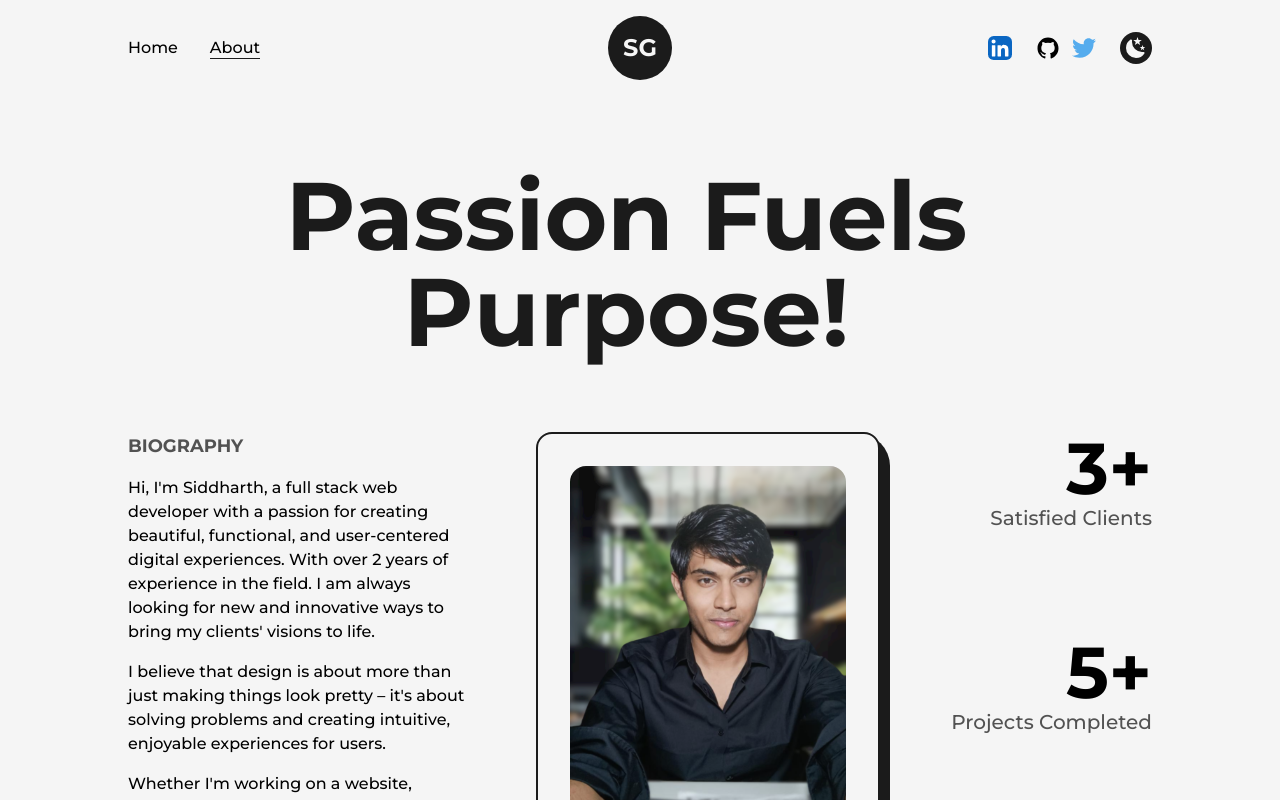
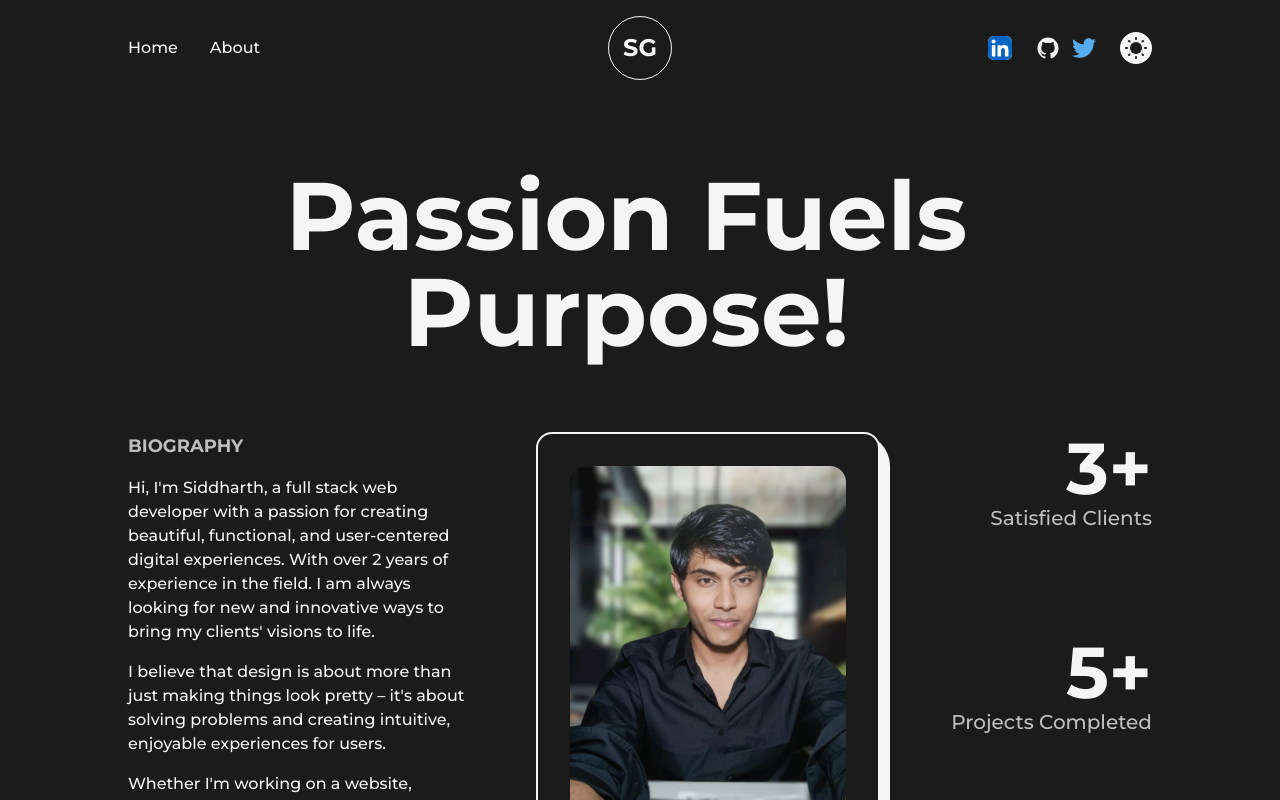
Before and after one commit to Cyddharth-Gupta/portfolio-website, a Next.js app: page /about in a window 1280 px wide. Both pictures are taken after a click on the button 1136 px from the left and 48 px from the top of the page. Shown: the top 800 px of the page. Built offline with nearby package versions, Linux system fonts and the light colour scheme.

Commit message:
Add: Dark mode functionality for About page

```diff
--- a/components/Education.js
+++ b/components/Education.js
@@ -17,7 +17,7 @@ const Details = ({type, time, place, info }) => {
             <h3 className='capitalise font-bold text-2xl'>
                 {type}
             </h3>
-            <span className='capitalise font-medium text-dark/75'>
+            <span className='capitalise font-medium text-dark/75 dark:text-light/75'>
                 {time} | {place}
             </span>
             <p className='font-medium w-full'>
@@ -43,7 +43,7 @@ const Education = () => {
         <div ref={ref} className='w-[75%] mx-auto relative'>
             <motion.div style={{
                 scaleY: scrollYProgress,
-            }} className='absolute left-9 top-0 w-[4px] h-full bg-dark origin-top'/>
+            }} className='absolute left-9 top-0 w-[4px] h-full bg-dark origin-top dark:bg-light'/>
             <ul className='w-full flex flex-col items-start justify-between ml-4'>
                 <Details type={'Bachelor Of Technology In Industrial Internet of Things (Regular)'} time={"2021-2025 (expected)"} place={'Guru Gobind Singh Indraprastha University, Delh (GGSIPU)'} info={"CGPA: 9.1 (upto 3rd sem)"}/>
                 <Details type={'Bachelor Of Science In Data Science (Online)'} time={"2021-2025"} place={'Indian Institute of Technology, Madras (IIT, Madras)'} info={""}/>
--- a/components/Experience.js
+++ b/components/Experience.js
@@ -15,9 +15,9 @@ const Details = ({position, company, companyLink, time, address, work}) => {
             duration:0.5, type: 'spring',
         }} >
             <h3 className='capitalise font-bold text-2xl'>
-                {position}&nbsp;<a href={companyLink} target='_blank' className='text-primary capitalize'>@{company}</a>
+                {position}&nbsp;<a href={companyLink} target='_blank' className='text-primary dark:text-primaryDark capitalize'>@{company}</a>
             </h3>
-            <span className='capitalise font-medium text-dark/75'>
+            <span className='capitalise font-medium text-dark/75 dark:text-light/75'>
                 {time} | {address}
             </span>
             <br/>
@@ -44,7 +44,7 @@ const Experience = () => {
         <div ref={ref} className='w-[75%] mx-auto relative'>
             <motion.div style={{
                 scaleY: scrollYProgress,
-            }} className='absolute left-9 top-0 w-[4px] h-full bg-dark origin-top'/>
+            }} className='absolute left-9 top-0 w-[4px] h-full bg-dark origin-top dark:bg-light'/>
             <ul className='w-full flex flex-col items-start justify-between ml-4'>
                 <Details position={'Software Engineering Intern'} company={'Nessviews'} companyLink={'https://www.nessviews.com'} address={'Chandigarh, India (Remote)'} time={"May, 2023 - Present"} work="Optimising the vendor panel and building new feature for it such as
 'My Collaborations' which boosted the business by 10X "/>
--- a/components/LiIcon.js
+++ b/components/LiIcon.js
@@ -7,13 +7,13 @@ const LiIcon = ({reference}) => {
         offset: ['center end', 'center center']
     })
   return (
-    <figure className='absolute left-0 stroke-dark'>
+    <figure className='absolute left-0 stroke-dark dark:stroke-light'>
         <svg className='-rotate-90' width={'75'} height={'75'} viewBox='0 0 100 100'>
-            <circle cx={'75'} cy={'50'} r='20' className='stroke-primary stroke-1 fill-none'/>
-            <motion.circle cx={'75'} cy={'50'} r='20' className='stroke-[5] fill-light' style={{
+            <circle cx={'75'} cy={'50'} r='20' className='stroke-primary dark:stroke-primaryDark stroke-1 fill-none'/>
+            <motion.circle cx={'75'} cy={'50'} r='20' className='stroke-[5] fill-light dark:fill-dark' style={{
                 pathLength: scrollYProgress,
             }}/>
-            <circle cx={'75'} cy={'50'} r='10' className='animate-pulse stroke-1 fill-primary'/>
+            <circle cx={'75'} cy={'50'} r='10' className='animate-pulse stroke-1 fill-primary dark:fill-primaryDark'/>
         </svg>
     </figure>
   )
--- a/components/Skills.js
+++ b/components/Skills.js
@@ -5,10 +5,7 @@ const Skill = ({ name, x, y }) => {
   return (
     <motion.div
       className="flex items-center justify-center rounded-full font-semibold bg-dark text-light
-              py-3 px-6 shadow-dark cursor-pointer absolute
-              lg:py-2 lg:px-4 md:text-sm md:py-1.5 md:px-3 xs:bg-transparent xs:dark:bg-transparent
-              xs:text-dark xs:dark:text-light xs:font-bold
-              "
+              py-3 px-6 shadow-dark cursor-pointer absolute dark:text-dark dark:bg-light"
       whileHover={{ scale:1.05 }}
       initial={{ x: 0, y: 0 }}
       whileInView={{ x: x, y: y, transition: {duration: 1.5} }}
@@ -31,7 +28,7 @@ const Skills = () => {
       ">
         <motion.div
           className="flex items-center justify-center rounded-full font-semibold bg-dark text-light
-              p-8 shadow-dark cursor-pointer lg:p-6 md:p-4 xs:text-xs xs:p-2
+              p-8 shadow-dark cursor-pointer lg:p-6 md:p-4 xs:text-xs xs:p-2 dark:text-dark dark:bg-light
               "
           whileHover={{ scale: 1.05 }}
         >
--- a/components/hooks/useThemeSwitcher.js
+++ b/components/hooks/useThemeSwitcher.js
@@ -23,6 +23,8 @@ const useThemeSwitcher = () => {
             }
         }
 
+        handleChange();
+
         mediaQuery.addEventListener("change", handleChange)
         return () => mediaQuery.removeEventListener("change", handleChange)
 
--- a/pages/_document.js
+++ b/pages/_document.js
@@ -1,10 +1,20 @@
 import { Html, Head, Main, NextScript } from 'next/document'
+import Script from 'next/script'
 
 export default function Document() {
   return (
     <Html lang="en">
       <Head />
       <body>
+        <Script id='theme-switcher'>
+          {`
+            if (localStorage.theme === 'dark' || (!('theme' in localStorage) && window.matchMedia('(prefers-color-scheme: dark)').matches)) {
+              document.documentElement.classList.add('dark')
+            } else {
+              document.documentElement.classList.remove('dark')
+            }
+          `}
+        </Script>
         <Main />
         <NextScript />
       </body>
--- a/pages/about.js
+++ b/pages/about.js
@@ -42,13 +42,13 @@ const about = () => {
             <meta name='description' content='any desc'/>
         </Head>
         <TransitionEffect/>
-        <main className='w-full flex flex-col items-center justify-center'>
+        <main className='w-full flex flex-col items-center justify-center dark:text-light'>
             <Layout className='pt-16'>
                 <AnimatedText text={'Passion Fuels Purpose!'} className='mb-16'/>
                 <div className='grid w-full grid-cols-8 gap-16'>
                     <div className='col-span-3 flex flex-col items-start justify-start'>
 
-                        <h2 className='mb-4 text-lg font-bold uppercase text-dark/75 '>
+                        <h2 className='mb-4 text-lg font-bold uppercase text-dark/75 dark:text-light/75'>
                             Biography
                         </h2>
                         <p className='font-medium'>
@@ -70,8 +70,8 @@ every project I work on. I look forward to the opportunity to bring my skills an
 
 
                     </div>
-                    <div className='col-span-3 relative h-max rounded-2xl border-2 border-solid border-dark bg-light p-8 '>
-                        <div className='absolute top-0 -right-3 -z-10 w-[102%] h-[103%] rounded-[2rem] bg-dark'/>
+                    <div className='col-span-3 relative h-max rounded-2xl border-2 border-solid border-dark bg-light p-8 dark:bg-dark dark:border-light '>
+                        <div className='absolute top-0 -right-3 -z-10 w-[102%] h-[103%] rounded-[2rem] bg-dark dark:bg-light'/>
                         <Image src={profilePic} alt='About profile pic' className='w-full h-auto rounded-2xl'/>
                     </div>
                     <div className='col-span-2 flex flex-col items-end justify-between'>
@@ -79,19 +79,19 @@ every project I work on. I look forward to the opportunity to bring my skills an
                             <span className='inline-block text-7xl font-bold'>
                                 <AnimatedNumbers value={3} />+
                             </span>
-                                <h2 className='text-xl font-medium capitalize text-dark/75'>satisfied clients</h2>
+                                <h2 className='text-xl font-medium capitalize text-dark/75 dark:text-light/75'>satisfied clients</h2>
                         </div>
                         <div className='flex flex-col items-end justify-center'>
                             <span className='inline-block text-7xl font-bold'>
                             <AnimatedNumbers value={5} />+
                             </span>
-                                <h2 className='text-xl font-medium capitalize text-dark/75'>projects completed</h2>
+                                <h2 className='text-xl font-medium capitalize text-dark/75 dark:text-light/75'>projects completed</h2>
                         </div>
                         <div className='flex flex-col items-end justify-center'>
                             <span className='inline-block text-7xl font-bold'>
                             <AnimatedNumbers value={2} />+
                             </span>
-                                <h2 className='text-xl font-medium capitalize text-dark/75'>years of experience</h2>
+                                <h2 className='text-xl font-medium capitalize text-dark/75 dark:text-light/75'>years of experience</h2>
                         </div>
                     </div>
                 </div>
--- a/tailwind.config.js
+++ b/tailwind.config.js
@@ -21,7 +21,8 @@ module.exports = {
         'spin-slow': 'spin 9s linear infinite',
       },
         backgroundImage: {
-          'circularLight': 'repeating-radial-gradient(rgba(0,0,0,0.4) 2px, #f5f5f5, 5px, #f5f5f5 100px);'
+          'circularLight': 'repeating-radial-gradient(rgba(0,0,0,0.4) 2px, #f5f5f5, 5px, #f5f5f5 100px);',
+          'circularDark': 'repeating-radial-gradient(rgba(255,255,255,0.5) 2px, #1b1b1b, 10px, #1b1b1b 100px);'
         },
       },
     },
```
